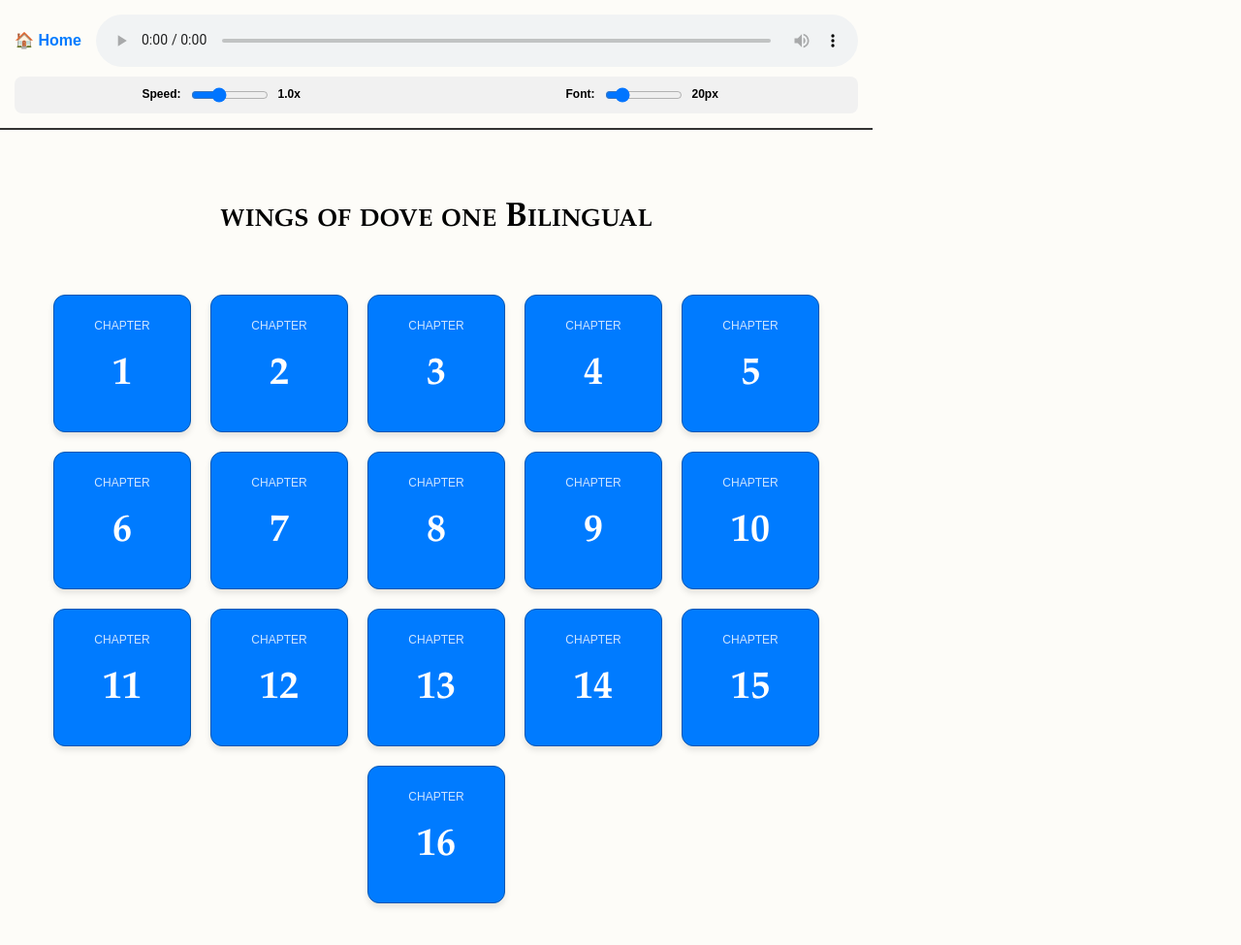
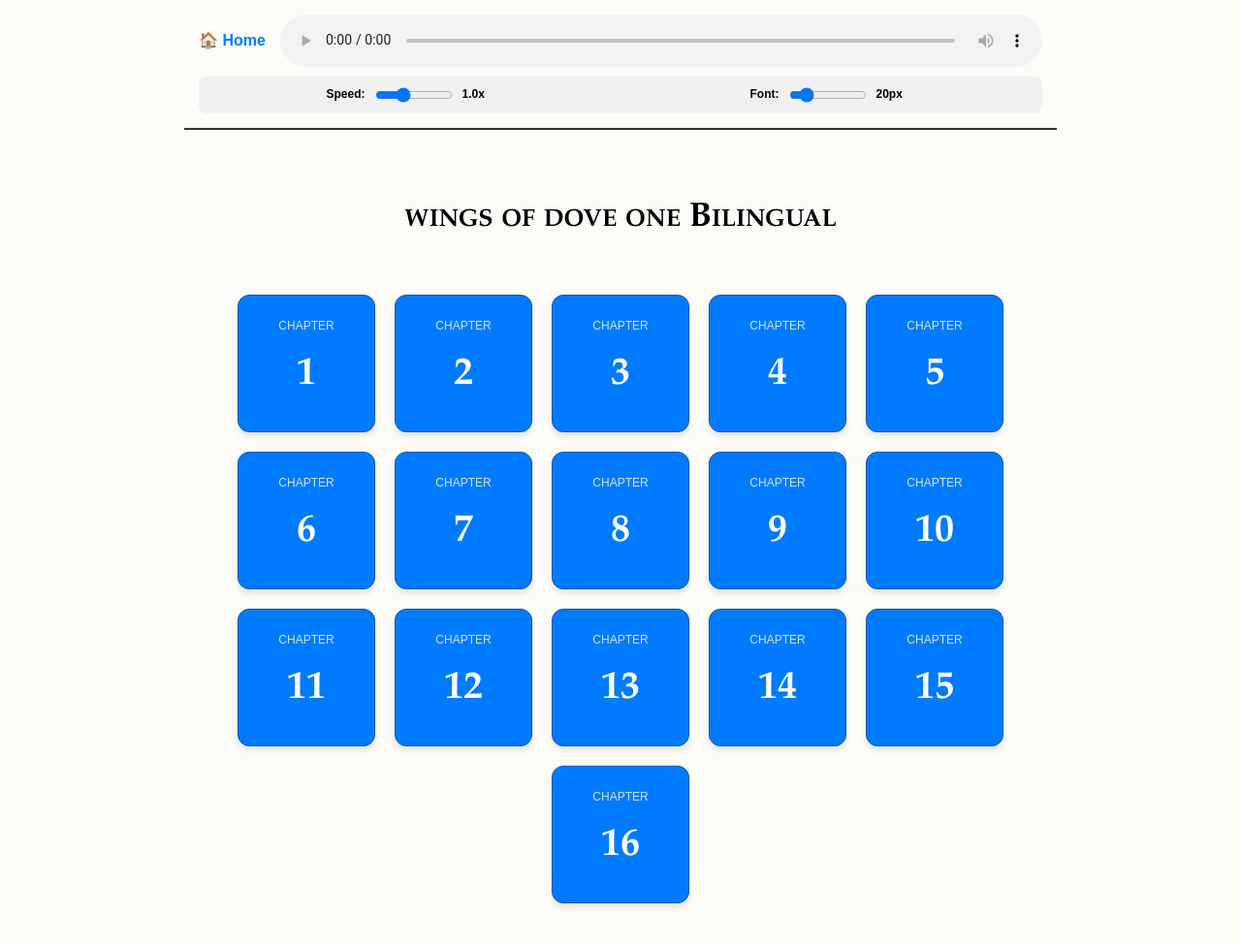
Before and after one commit to egilchri/wings_one, a Jekyll site: the page built from index.html, in a window 1280 px wide and 992 px high. Shown: the top 975 px of the window at 97% size. Built offline with Jekyll 4.4.1, drawn with Linux system fonts in a browser that asks for light colours.

Commit message:
Centering for deskotp layout.

```diff
--- a/_layouts/default.html
+++ b/_layouts/default.html
@@ -11,7 +11,7 @@
     <link rel="apple-touch-icon" href="/wings_one/icon-192.png">
     <meta name="apple-mobile-web-app-capable" content="yes">
 </head>
-<body style="background-color: #fdfcf8; margin: 0; padding: 0;">
+<body style="background-color: #fdfcf8; margin: 0 auto; padding: 0;">
 
 <div id="sticky-header" style="position: sticky; top: 0; background: #fdfcf8; padding: 15px; border-bottom: 2px solid #333; z-index: 9999; display: flex; flex-direction: column; gap: 10px;">
 
```
